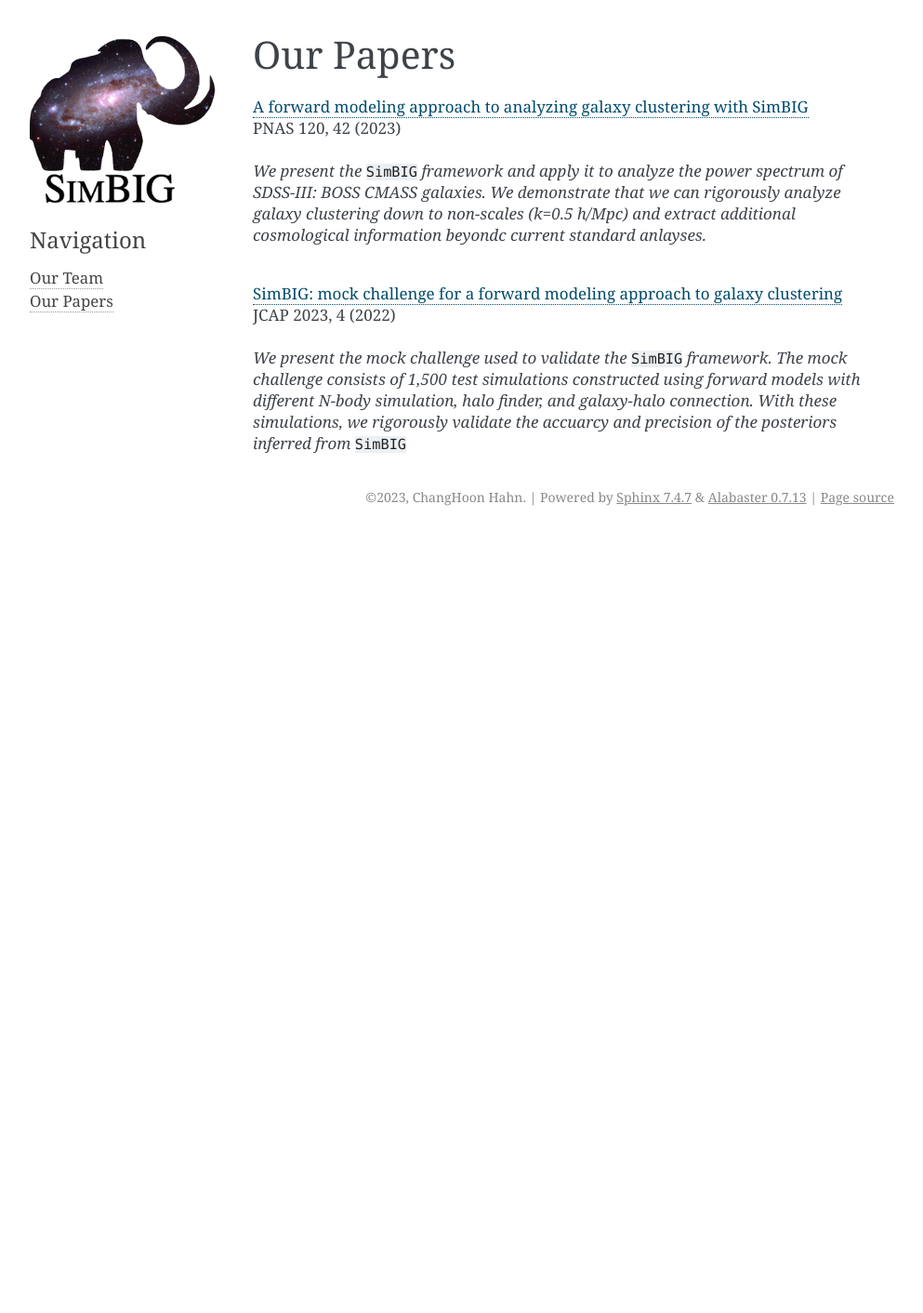
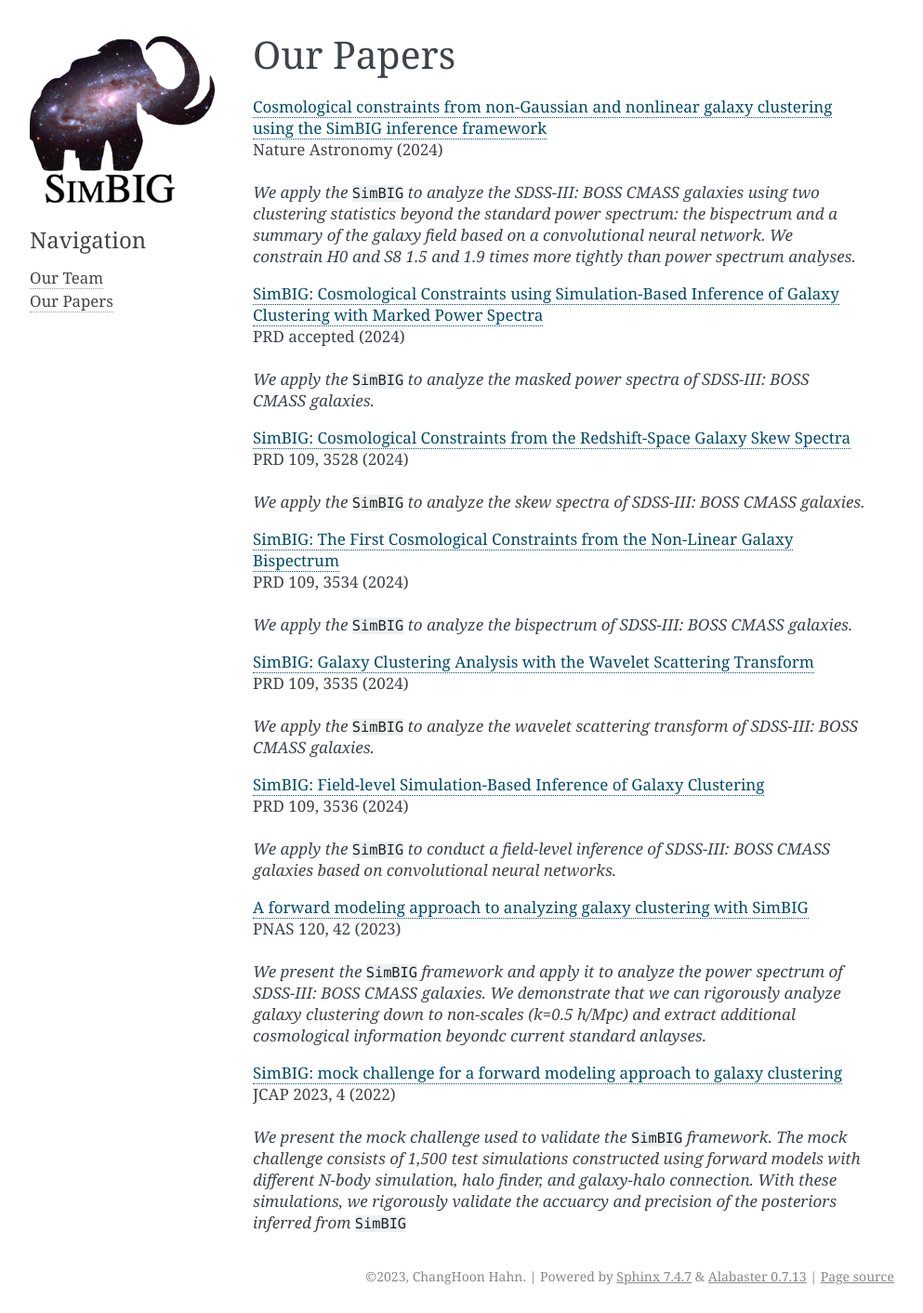
Before and after one commit to changhoonhahn/simbig, a Sphinx documentation site: the page built from docs/papers.rst, in a window 1280 px wide. Shown: the whole page at 93% size, without its empty margins (148-1141 px from the left). Built offline with Sphinx 7.4.7, drawn with Linux system fonts in a browser that asks for light colours; before the commit the page ends 900 px from its top, so only the background shows below that.

Commit message:
updated pubs

```diff
--- a/docs/papers.rst
+++ b/docs/papers.rst
@@ -1,5 +1,41 @@
 Our Papers
 =================
+
+| |paper5|_
+| Nature Astronomy (2024)
+|
+| *We apply the* ``SimBIG`` *to analyze the SDSS-III: BOSS CMASS galaxies using two clustering statistics beyond the standard power spectrum: the bispectrum and a summary of the galaxy field based on a convolutional neural network. We constrain H0 and S8 1.5 and 1.9 times more tightly than power spectrum analyses.*
+
+
+| |paper4|_
+| PRD accepted (2024)
+|
+| *We apply the* ``SimBIG`` *to analyze the masked power spectra of SDSS-III: BOSS CMASS galaxies.*
+
+
+| |paper3|_
+| PRD 109, 3528 (2024)
+|
+| *We apply the* ``SimBIG`` *to analyze the skew spectra of SDSS-III: BOSS CMASS galaxies.*
+
+
+| |paper2|_
+| PRD 109, 3534 (2024)
+|
+| *We apply the* ``SimBIG`` *to analyze the bispectrum of SDSS-III: BOSS CMASS galaxies.*
+
+
+| |paper1|_
+| PRD 109, 3535 (2024)
+|
+| *We apply the* ``SimBIG`` *to analyze the wavelet scattering transform of SDSS-III: BOSS CMASS galaxies.*
+
+
+| |paper0|_
+| PRD 109, 3536 (2024)
+|
+| *We apply the* ``SimBIG`` *to conduct a field-level inference of SDSS-III: BOSS CMASS galaxies based on convolutional neural networks.*
+
 
 | |letter|_
 | PNAS 120, 42 (2023)
@@ -7,13 +43,30 @@ Our Papers
 | *We present the* ``SimBIG`` *framework and apply it to analyze the power spectrum of SDSS-III: BOSS CMASS galaxies.  We demonstrate that we can rigorously analyze galaxy clustering down to non-scales (k=0.5 h/Mpc) and extract additional cosmological information beyondc current standard anlayses.*
 
 
-|
 | |mocha|_
 | JCAP 2023, 4 (2022)
 |
 | *We present the mock challenge used to validate the* ``SimBIG`` *framework.  The mock challenge consists of 1,500 test simulations constructed using forward models with different N-body simulation, halo finder, and galaxy-halo connection. With these simulations, we rigorously validate the accuarcy and precision of the posteriors inferred from* ``SimBIG``
 
 
+.. _paper5: https://www.nature.com/articles/s41550-024-02344-2
+.. |paper5| replace:: Cosmological constraints from non-Gaussian and nonlinear galaxy clustering using the SimBIG inference framework
+
+.. _paper4: https://ui.adsabs.harvard.edu/abs/2024arXiv240404228M/abstract
+.. |paper4| replace:: SimBIG: Cosmological Constraints using Simulation-Based Inference of Galaxy Clustering with Marked Power Spectra
+
+.. _paper3: https://arxiv.org/abs/2401.15074
+.. |paper3| replace:: SimBIG: Cosmological Constraints from the Redshift-Space Galaxy Skew Spectra
+
+.. _paper2: https://arxiv.org/abs/2310.15243
+.. |paper2| replace:: SimBIG: The First Cosmological Constraints from the Non-Linear Galaxy Bispectrum
+
+.. _paper1: https://arxiv.org/abs/2310.15250
+.. |paper1| replace:: SimBIG: Galaxy Clustering Analysis with the Wavelet Scattering Transform
+
+.. _paper0: https://arxiv.org/abs/2310.15256
+.. |paper0| replace:: SimBIG: Field-level Simulation-Based Inference of Galaxy Clustering
+
 .. _letter: https://www.pnas.org/doi/10.1073/pnas.2218810120
 .. |letter| replace:: A forward modeling approach to analyzing galaxy clustering with SimBIG
 
```
